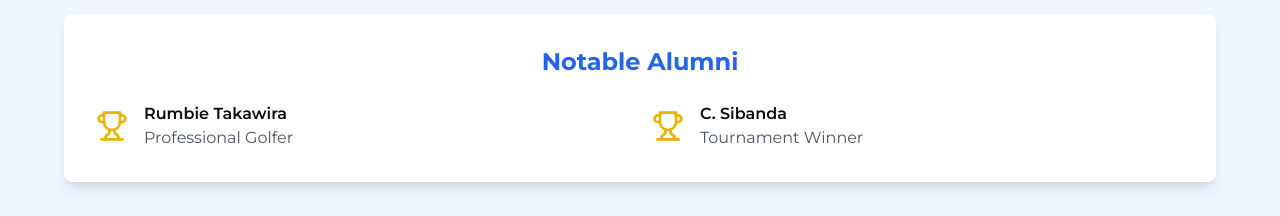
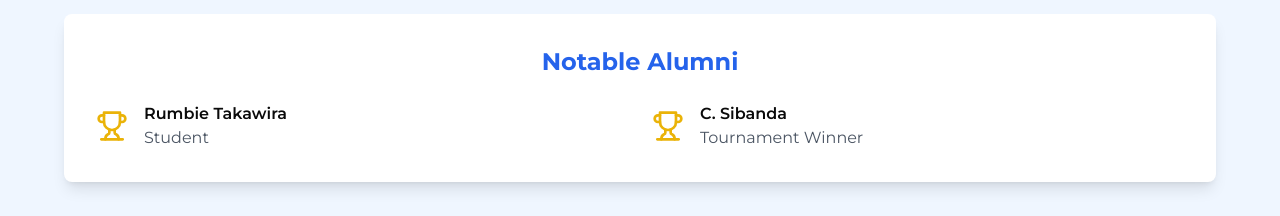
Before and after one commit to Aurora-Systems/nevy, a Next.js app: page / in a window 1280 px wide. Shown: the part 2880-3096 px from the top of the page. Built offline with nearby package versions, Linux system fonts and the light colour scheme.

Commit message:
fix: update title from 'Professional Golfer' to 'Student'

```diff
--- a/app/page.tsx
+++ b/app/page.tsx
@@ -396,7 +396,7 @@ export default function CoachNevyWebsite() {
                   <Trophy className="w-8 h-8 text-yellow-500" />
                   <div>
                     <div className="font-semibold">Rumbie Takawira</div>
-                    <div className="text-gray-600">Professional Golfer</div>
+                    <div className="text-gray-600">Student</div>
                   </div>
                 </div>
                 <div className="flex items-center space-x-4">
```
